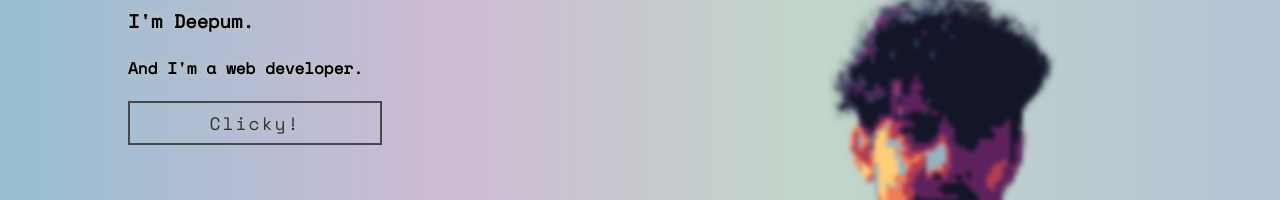
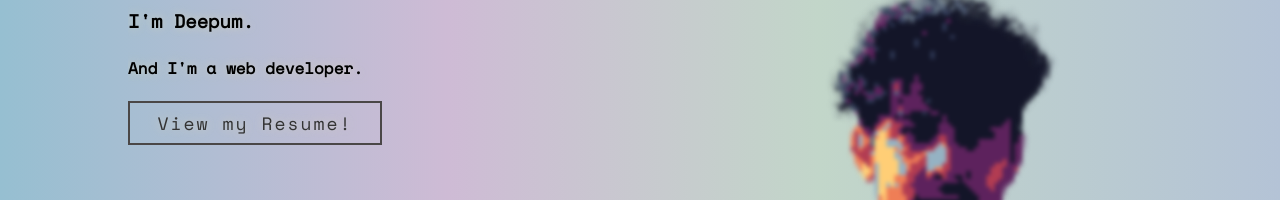
Before and after one commit to Dipam1/dipampoudel, a React (Create React App) app: page / in a window 1280 px wide. Shown: the part 167-367 px from the top of the page. Built offline with nearby package versions, Linux system fonts and the light colour scheme.

Commit message:
resume thing

```diff
--- a/src/Pages/Home/Home.jsx
+++ b/src/Pages/Home/Home.jsx
@@ -13,8 +13,8 @@ const Home = () => {
             <h3>I'm Deepum.</h3>
             <h4>And I'm a web developer.</h4>
             <div class="wrapper">
-              <a href="#">
-                <span>Clicky!</span>
+              <a href="https://resume.io/r/k2B5oxttW">
+                <span>View my Resume!</span>
               </a>
             </div>
           </div>
```
